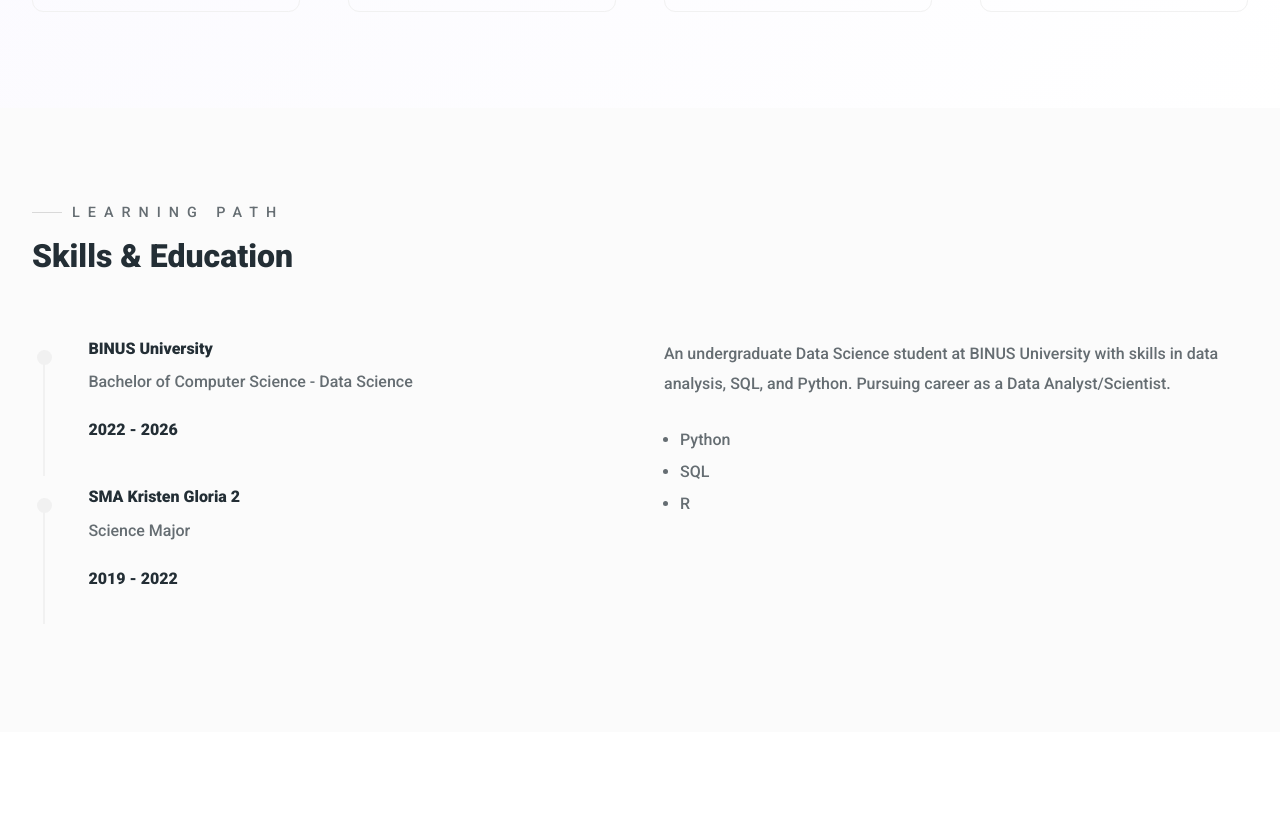
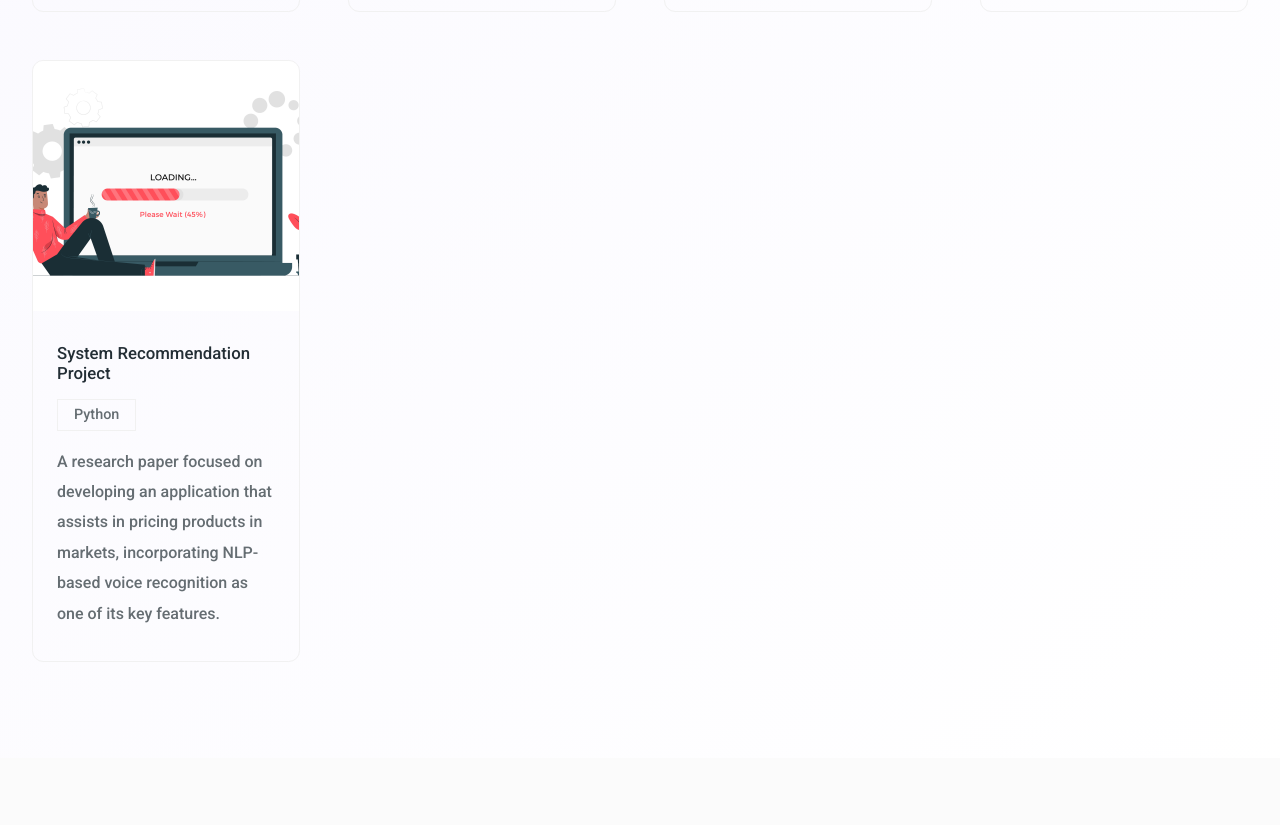
Before and after one commit to cherylenecal/portfolio, a plain HTML site: page index.html in a window 1280 px wide. Shown: the part 2317-3142 px from the top of the page. Drawn offline with nearby package versions, Linux system fonts and the light colour scheme.

Commit message:
Update index.html

```diff
--- a/index.html
+++ b/index.html
@@ -199,6 +199,28 @@
                     </div>
                 </div>
 
+                <!-- portfolio 5 -->
+                <div class="portfolio">
+                    <div class="portfolio-cover">
+                        <img src="./img/prev.jpg" alt="Portfolio 4">
+                    </div>
+
+                    <div class="portfolio-info">
+                        <div class="portfolio-title">
+                            <h4>
+                                System Recommendation Project
+                            </h4>
+                        </div>
+                        <div class="portfolio-tags">
+                            <div>Python</div>
+                        </div>
+
+                        <p>
+                            A research paper focused on developing an application that assists in pricing products in markets, incorporating NLP-based voice recognition as one of its key features.
+                        </p>
+                    </div>
+                </div>
+
                 </div>
 
             </div>
```
